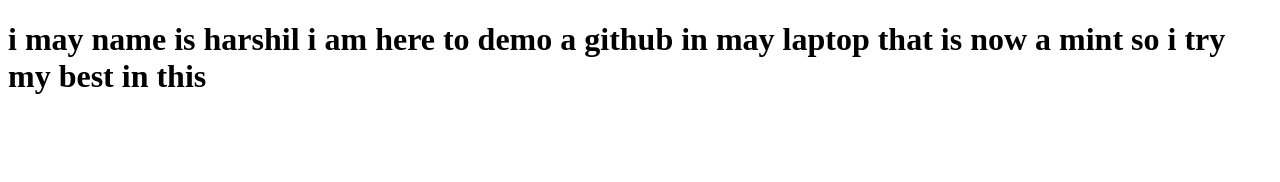
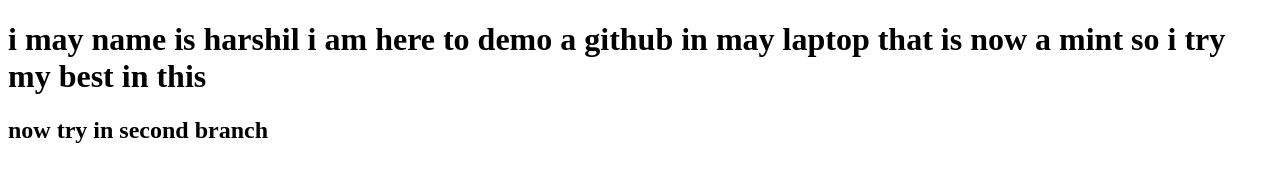
Before and after one commit to Harshil-280307/GAME, a plain HTML site: page sudoku/garbage but importance/sudoku_2(Divyesh).html in a window 1280 px wide. Drawn offline with Linux system fonts and the light colour scheme.

Commit message:
try for second branch

```diff
--- a/sudoku/garbage but importance/sudoku_2(Divyesh).html
+++ b/sudoku/garbage but importance/sudoku_2(Divyesh).html
@@ -9,5 +9,7 @@
         <h1> i may name is harshil i am here to demo a github in may laptop
                 that is now a mint so i try my best in this
         </h1>
+
+        <h2>now try in second branch</h2>
 </body>
 </html>
```
